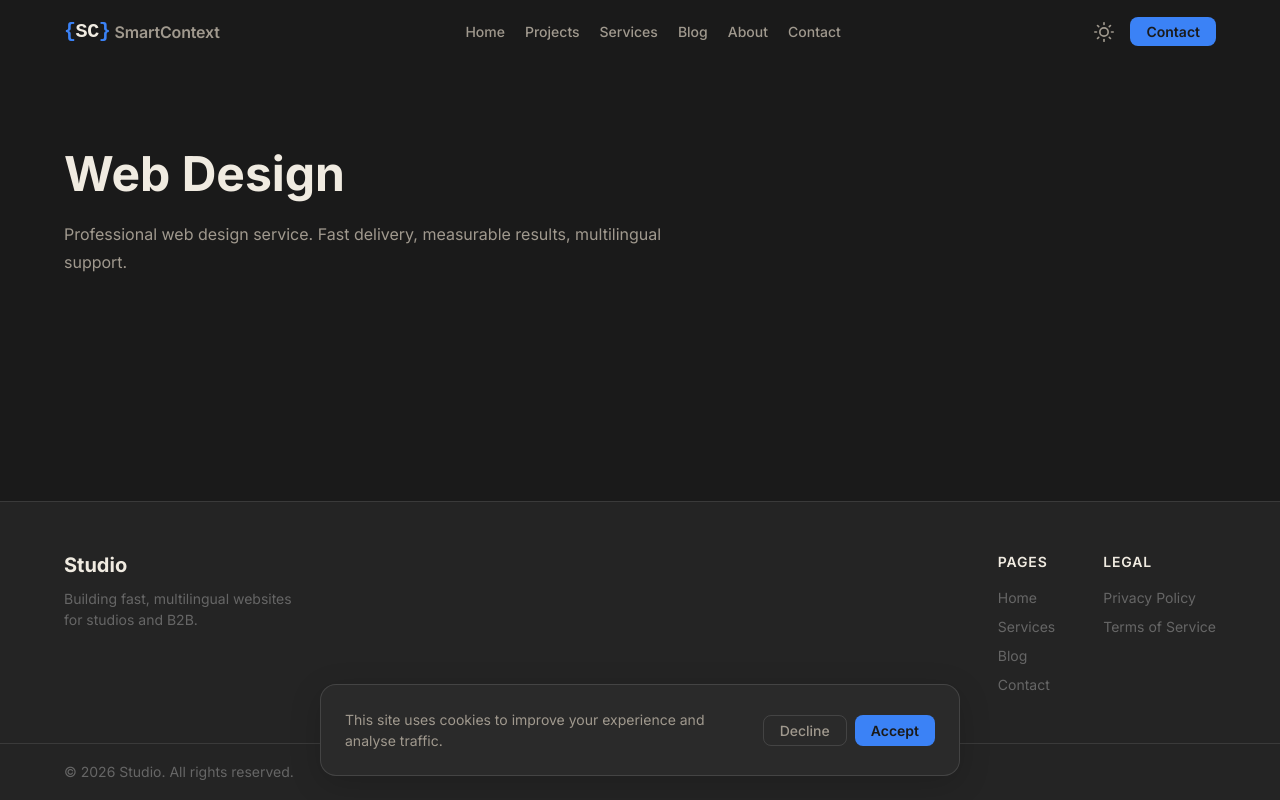
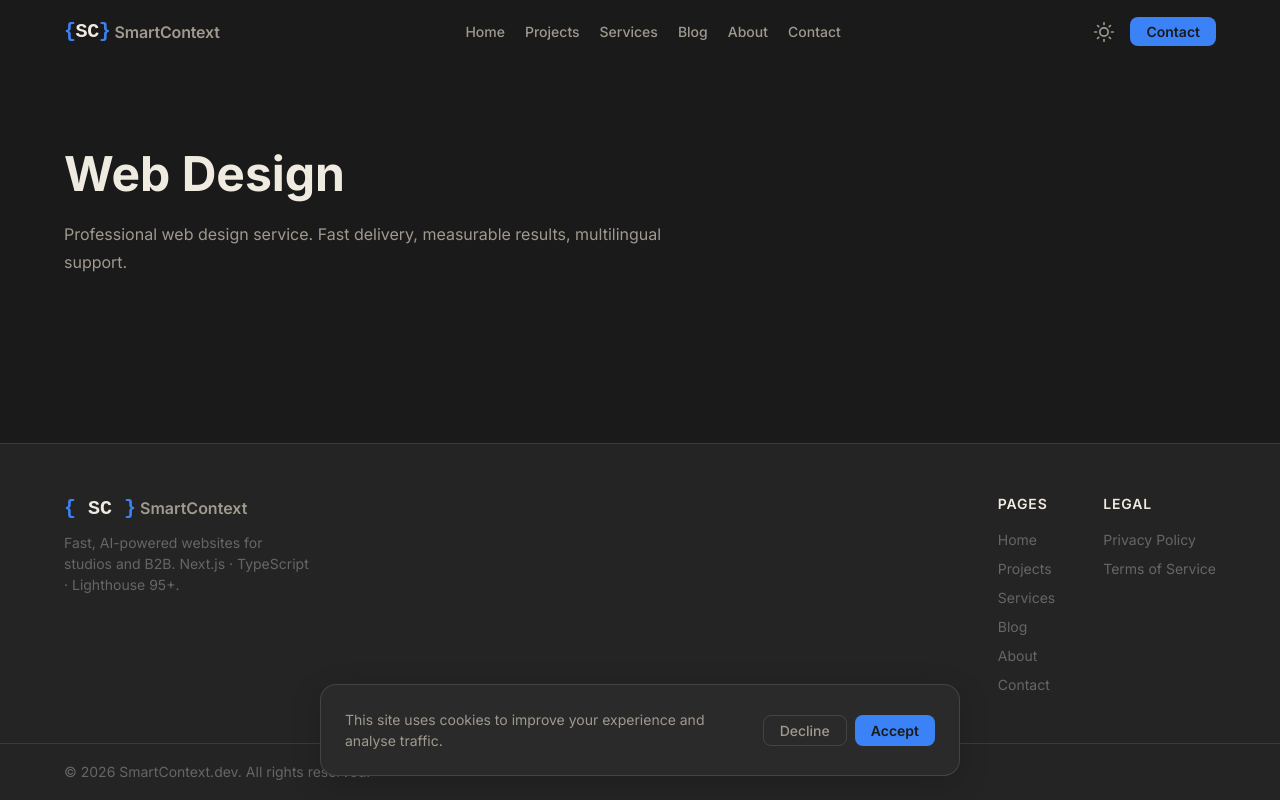
Before and after one commit to VadymMak/smartcontext-dev, a Next.js app: page /en/services/web-design in a window 1280 px wide. Built offline with nearby package versions, Linux system fonts and the light colour scheme; no server answers.

Commit message:
feat: added log to footer

```diff
--- a/src/components/layout/Footer/Footer.module.css
+++ b/src/components/layout/Footer/Footer.module.css
@@ -24,6 +24,25 @@
   font-size: var(--font-size-xl);
   font-weight: var(--font-weight-bold);
   color: var(--text-primary);
+}
+
+.logoBracket {
+  font-family: var(--font-mono);
+  font-weight: var(--font-weight-bold);
+  color: var(--accent);
+}
+
+.logoSC {
+  font-family: var(--font-mono);
+  font-weight: var(--font-weight-bold);
+  color: var(--text-primary);
+}
+
+.logoName {
+  font-size: var(--font-size-base);
+  font-weight: var(--font-weight-semibold);
+  color: var(--text-secondary);
+  margin-left: var(--space-xs);
 }
 
 .tagline {
--- a/src/components/layout/Footer/Footer.tsx
+++ b/src/components/layout/Footer/Footer.tsx
@@ -16,10 +16,14 @@ export function Footer() {
         {/* Brand */}
         <div className={styles.brand}>
           <Link href="/" className={styles.logo}>
-            Studio
+            <span className={styles.logoBracket}>{"{ "}</span>
+            <span className={styles.logoSC}>SC</span>
+            <span className={styles.logoBracket}>{" }"}</span>
+            <span className={styles.logoName}>SmartContext</span>
           </Link>
           <p className={styles.tagline}>
-            Building fast, multilingual websites for studios and B2B.
+            Fast, AI-powered websites for studios and B2B. Next.js · TypeScript
+            · Lighthouse 95+.
           </p>
         </div>
 
@@ -30,11 +34,17 @@ export function Footer() {
             <Link href="/" className={styles.columnLink}>
               Home
             </Link>
+            <Link href="/projects" className={styles.columnLink}>
+              Projects
+            </Link>
             <Link href="/services" className={styles.columnLink}>
               Services
             </Link>
             <Link href="/blog" className={styles.columnLink}>
               Blog
+            </Link>
+            <Link href="/about" className={styles.columnLink}>
+              About
             </Link>
             <Link href="/contact" className={styles.columnLink}>
               Contact
@@ -57,7 +67,7 @@ export function Footer() {
       <div className={styles.bottom}>
         <div className="container">
           <p className={styles.copyright}>
-            © {year} Studio. {t("rights")}
+            © {year} SmartContext.dev. {t("rights")}
           </p>
         </div>
       </div>
```
